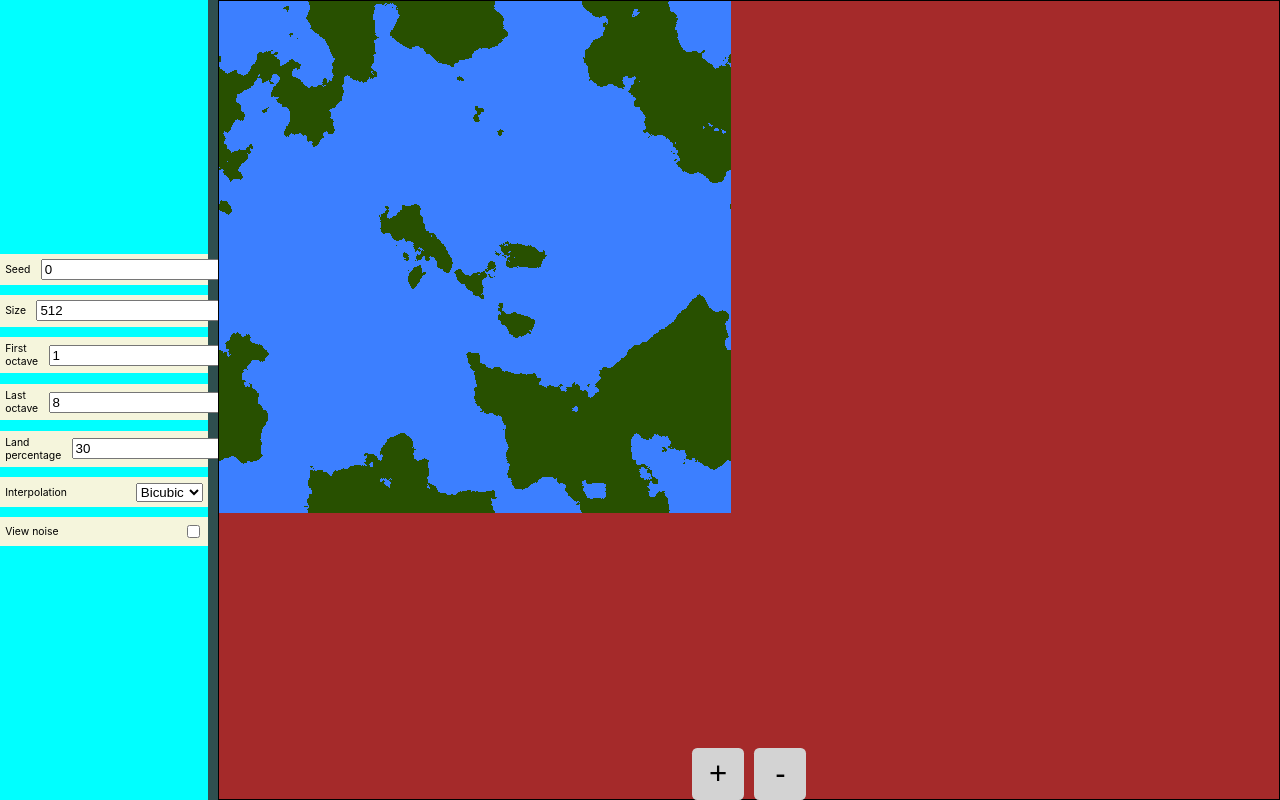
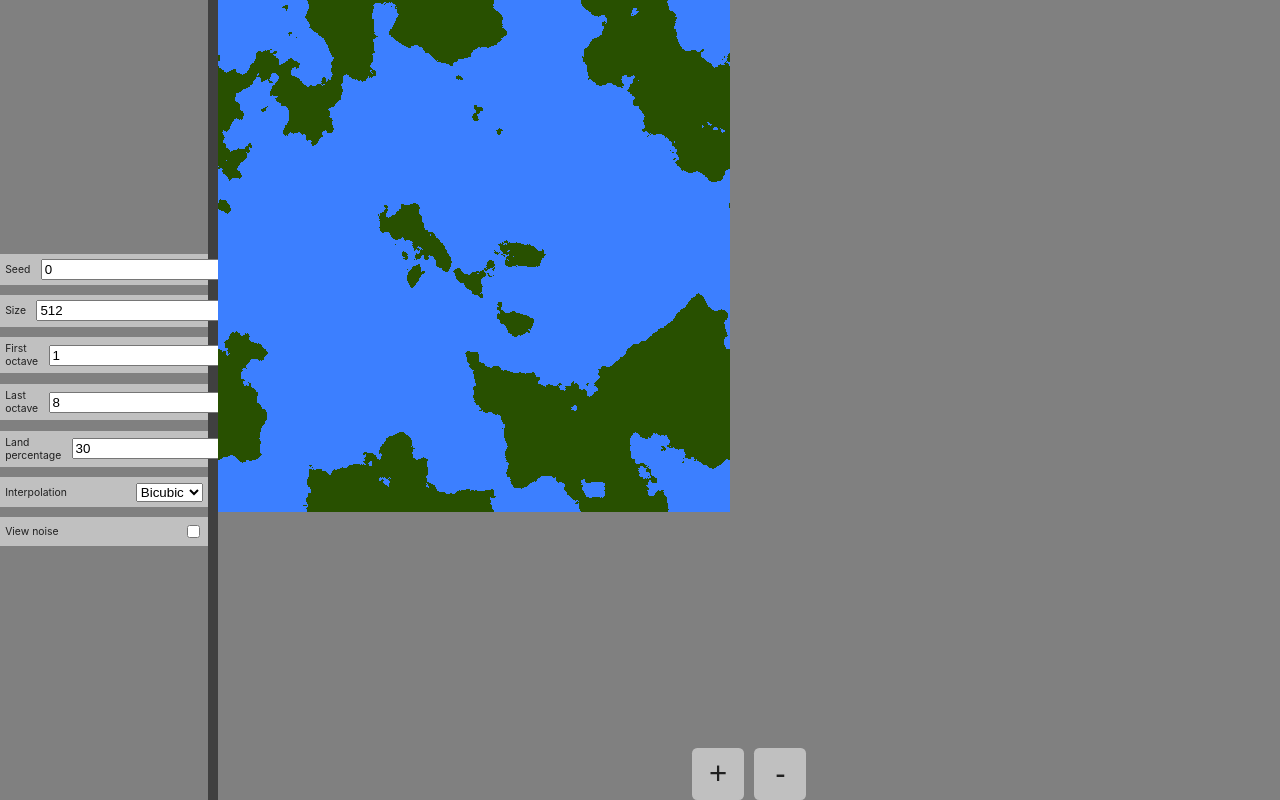
Before and after one commit to kamil-poncyliusz/map-generator, a React (Vite) app: page / in a window 1280 px wide. Built offline with nearby package versions, Linux system fonts and the light colour scheme.

Commit message:
Move App component contents to new PerlinNoiseMap component Remove ControlsWindow component and move it's contents to PerlinNoiseMap Move validation functions do new validators.ts file

```diff
--- a/src/App.css
+++ b/src/App.css
@@ -1,4 +1,4 @@
-#app-wrapper {
+#generator-wrapper {
   display: flex;
   flex-direction: row;
   justify-content: center;
@@ -15,7 +15,7 @@
   gap: 1rem;
   width: 20rem;
   height: 100%;
-  background-color: aqua;
+  background-color: var(--foreground-color);
 }
 .setting-row {
   display: flex;
@@ -25,20 +25,19 @@
   gap: 1rem;
   width: 100%;
   padding: 0.5rem;
-  background-color: beige;
+  background-color: var(--element-color);
 }
 #map-preview-window {
   display: block;
   position: relative;
   flex-grow: 1;
   height: 100%;
-  background-color: brown;
+  background-color: var(--foreground-color);
 }
 #map-canvas-wrapper {
   box-sizing: border-box;
   width: 100%;
   height: 100%;
-  border: 1px solid black;
   overflow: hidden;
 }
 #map-canvas-draggable {
@@ -63,16 +62,17 @@
   width: 5rem;
   height: 5rem;
   font-size: 3rem;
-  background-color: lightgray;
+  color: var(--font-color);
+  background-color: var(--element-color);
   border: none;
   border-radius: 0.5rem;
   cursor: pointer;
 }
 #map-controls button:hover {
-  background-color: lightgreen;
+  background-color: var(--hover-color);
 }
 #map-controls button:active {
-  background-color: lightblue;
+  background-color: var(--active-color);
 }
 .is-invalid {
   outline: 2px solid red;
--- a/src/App.tsx
+++ b/src/App.tsx
@@ -1,45 +1,9 @@
-import { useState } from "react";
 import "./App.css";
-import ControlsWindow from "./components/ControlsWindow";
-import MapPreviewWindow from "./components/MapPreviewWindow";
-
-export interface Settings {
-  seed: number;
-  size: number;
-  firstOctave: number;
-  lastOctave: number;
-  interpolationMethod: number;
-  landPercentage: number;
-  viewNoise: boolean;
-}
-
-const defaultSettings: Settings = {
-  seed: 0,
-  size: 512,
-  firstOctave: 1,
-  lastOctave: 8,
-  interpolationMethod: 1,
-  landPercentage: 30,
-  viewNoise: false,
-};
+import PerlinNoiseMap from "./components/PerlinNoiseMap";
 
 function App() {
-  const [settings, setSettings] = useState({ ...defaultSettings });
-  const changeSetting = (settingName: keyof Settings) => {
-    return (newValue: number | boolean) => {
-      if (settings[settingName] !== newValue)
-        setSettings((previousValue) => ({
-          ...previousValue,
-          [settingName]: newValue,
-        }));
-    };
-  };
-
   return (
-    <div id="app-wrapper">
-      <ControlsWindow settings={settings} changeSetting={changeSetting} />
-      <MapPreviewWindow settings={settings} />
-    </div>
+    <PerlinNoiseMap />
   );
 }
 
--- a/src/components/MapCanvas.tsx
+++ b/src/components/MapCanvas.tsx
@@ -1,6 +1,6 @@
 import { useEffect, useRef } from "react";
 import { Settings } from "../App";
-import { noise, landMatrix } from "../scripts/noise";
+import { generateNoise, landMatrix } from "../scripts/noise";
 
 interface MapCanvasProps {
   settings: Settings;
@@ -10,7 +10,7 @@ const waterColor = { r: 60, g: 127, b: 255 };
 const landColor = { r: 40, g: 80, b: 0 };
 
 function ImageDataFromNoise(settings: Settings) {
-  const generatedNoise = noise(settings);
+  const generatedNoise = generateNoise(settings);
   const imageDataArray = new Uint8ClampedArray(
     settings.size * settings.size * 4
   );
--- a/src/components/MapPreviewWindow.tsx
+++ b/src/components/MapPreviewWindow.tsx
@@ -1,5 +1,5 @@
-import { Settings } from "../App";
 import MapCanvas from "./MapCanvas";
+import { Settings } from "./PerlinNoiseMap";
 
 interface MapPreviewWindowProps {
   settings: Settings;
--- a/src/components/ControlsWindow.tsx
+++ b/src/components/PerlinNoiseMap.tsx
@@ -1,41 +1,46 @@
-import { Settings } from "../App";
+import { useState } from "react";
+import MapPreviewWindow from "./MapPreviewWindow";
 import {
     SelectSettingRow,
     NumberSettingRow,
     CheckboxSettingRow,
   } from "./SettingRows";
+import { highestPowerOfTwoFactor, isDivisibleByPowerOfTwo, isInRange } from "../scripts/validators";
 
-interface ControlsWindowProps {
-  settings: Settings;
-  changeSetting: (
-    settingName: keyof Settings
-  ) => (newValue: number | boolean) => void;
+export interface Settings {
+  seed: number;
+  size: number;
+  firstOctave: number;
+  lastOctave: number;
+  interpolationMethod: number;
+  landPercentage: number;
+  viewNoise: boolean;
 }
 
-function isInRange(min: number, max: number): (value: number) => boolean {
-  return (value: number) => {
-    return value >= min && value <= max;
+const defaultSettings: Settings = {
+  seed: 0,
+  size: 512,
+  firstOctave: 1,
+  lastOctave: 8,
+  interpolationMethod: 1,
+  landPercentage: 30,
+  viewNoise: false,
 };
-}
 
-function isDivisibleByPowerOfTwo(power: number): (value: number) => boolean {
-  return (value: number) => {
-    if (value <= 0) return false;
-    return value % Math.pow(2, power) === 0;
+function PerlinNoiseMap() {
+  const [settings, setSettings] = useState({ ...defaultSettings });
+  const changeSetting = (settingName: keyof Settings) => {
+    return (newValue: number | boolean) => {
+      if (settings[settingName] !== newValue)
+        setSettings((previousValue) => ({
+          ...previousValue,
+          [settingName]: newValue,
+        }));
     };
-}
+  };
 
-function highestPowerOfTwoFactor(value: number): number {
-  let power = 0;
-  while (value % 2 === 0) {
-    power++;
-    value /= 2;
-  }
-  return power;
-}
-
-function ControlsWindow({ settings, changeSetting }: ControlsWindowProps) {
   return (
+    <div id="generator-wrapper">
       <div id="controls-window">
       <NumberSettingRow
         labelText="Seed"
@@ -83,7 +88,9 @@ function ControlsWindow({ settings, changeSetting }: ControlsWindowProps) {
         changeHandler={changeSetting("viewNoise")}
       />
     </div>
+      <MapPreviewWindow settings={settings} />
+    </div>
   );
 }
 
-export default ControlsWindow;
+export default PerlinNoiseMap;
--- a/src/index.css
+++ b/src/index.css
@@ -3,6 +3,12 @@
   font-synthesis: none;
   -webkit-font-smoothing: antialiased;
   -moz-osx-font-smoothing: grayscale;
+  --background-color: #404040;
+  --foreground-color: #808080;
+  --element-color: #c0c0c0;
+  --font-color: #202020;
+  --hover-color: #a0a0a0;
+  --active-color: #808080;
 }
 html,
 body,
@@ -13,7 +19,8 @@ body,
   height: 100vh;
   width: 100vw;
   font-size: calc(0.5vw + 0.5vh);
-  background-color: darkslategray;
+  color: var(--font-color);
+  background-color: var(--background-color);
 }
 div {
   box-sizing: border-box;
@@ -21,3 +28,6 @@ div {
 canvas {
   display: block;
 }
+input[type="checkbox"], select, option {
+  cursor: pointer;
+}
--- a/src/scripts/noise.ts
+++ b/src/scripts/noise.ts
@@ -134,7 +134,7 @@ function getLayerInterpolation(interpolationMethod: number) {
   throw new Error("Invalid interpolation method");
 }
 
-export function noise(settings: Settings): number[][] {
+export function generateNoise(settings: Settings): number[][] {
   const { size, firstOctave, lastOctave } = settings;
   const octaves = lastOctave - firstOctave + 1;
   const layers = [];
@@ -203,7 +203,7 @@ function waterLevel(matrix: number[][], landPercentage: number): number {
 }
 
 export function landMatrix(settings: Settings): boolean[][] {
-  const matrix = noise(settings);
+  const matrix = generateNoise(settings);
   const landPercentage = settings.landPercentage;
   const waterThreshold = waterLevel(matrix, landPercentage);
   const result: boolean[][] = [];
--- /dev/null
+++ b/src/scripts/validators.ts
@@ -0,0 +1,21 @@
+export function isInRange(min: number, max: number): (value: number) => boolean {
+  return (value: number) => {
+    return value >= min && value <= max;
+  };
+}
+
+export function isDivisibleByPowerOfTwo(power: number): (value: number) => boolean {
+  return (value: number) => {
+    if (value <= 0) return false;
+    return value % Math.pow(2, power) === 0;
+  };
+}
+
+export function highestPowerOfTwoFactor(value: number): number {
+  let power = 0;
+  while (value % 2 === 0) {
+    power++;
+    value /= 2;
+  }
+  return power;
+}
```
Lines whose indentation alone changed are shown as unchanged.
